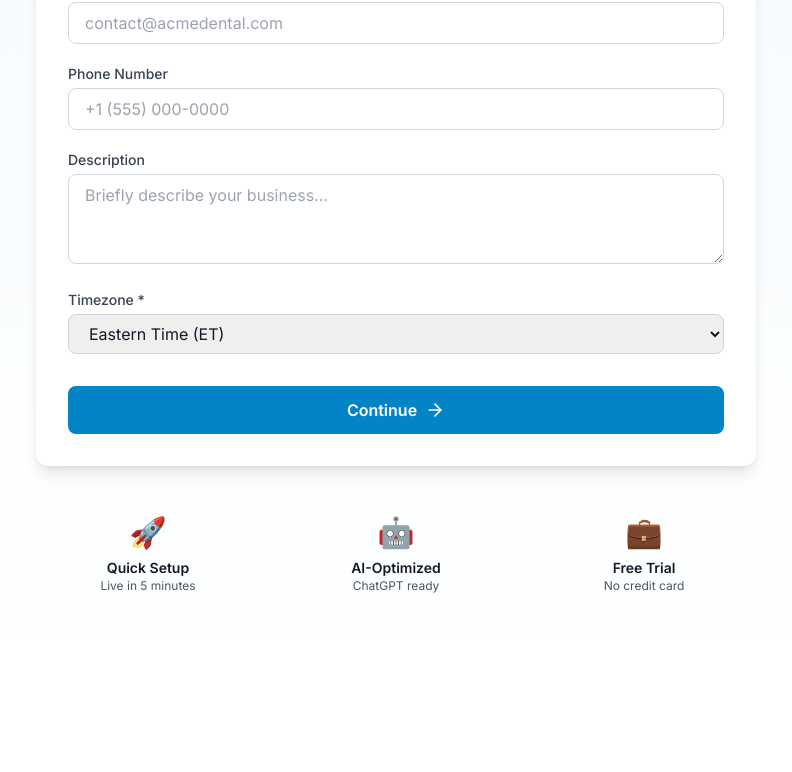
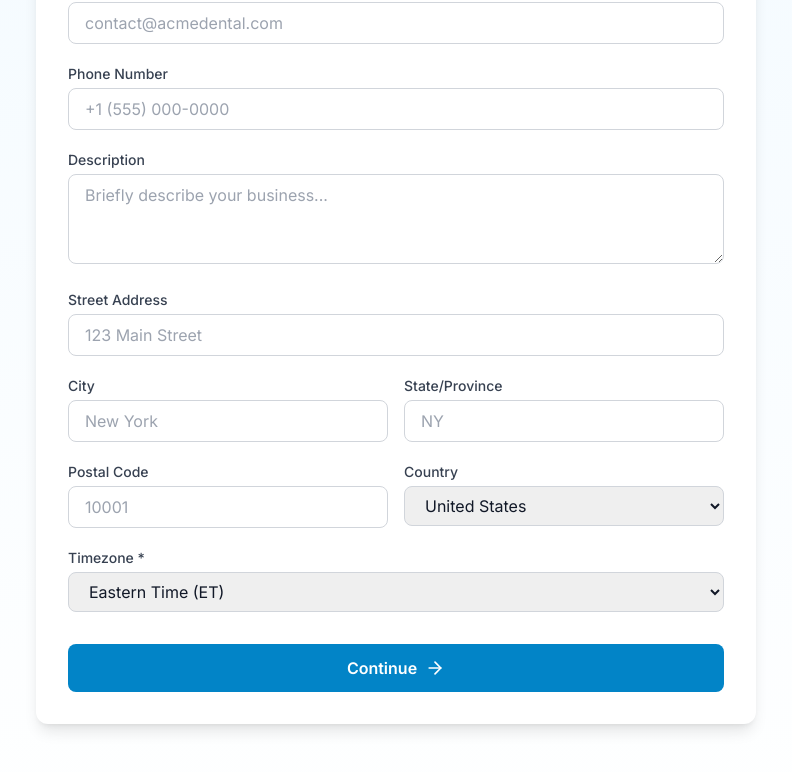
Before and after one commit to PlenzdorC/ai-agent-booking-test, a Next.js app: page /register in a window 1280 px wide. Shown: the part 529-1301 px from the top of the page, without its empty margins (244-1036 px from the left). Before the commit the page ends 1171 px from the top, so only its background shows below. Built offline with nearby package versions, Linux system fonts and the light colour scheme.

Commit message:
Add address fields to registration form (street, city, state, postal code, country)

```diff
--- a/src/app/api/companies/register/route.ts
+++ b/src/app/api/companies/register/route.ts
@@ -10,10 +10,12 @@ const RegisterSchema = z.object({
   email: z.string().email('Invalid email address'),
   phone: z.string().optional(),
   description: z.string().optional(),
-  timezone: z.string().default('America/New_York'),
+  address: z.string().optional(),
   city: z.string().optional(),
   state: z.string().optional(),
+  postal_code: z.string().optional(),
   country: z.string().default('USA'),
+  timezone: z.string().default('America/New_York'),
   service: z.object({
     name: z.string().min(2, 'Service name must be at least 2 characters'),
     duration_minutes: z.number().min(5).max(480),
--- a/src/app/register/page.tsx
+++ b/src/app/register/page.tsx
@@ -14,6 +14,11 @@ export default function RegisterPage() {
   const [email, setEmail] = useState('')
   const [phone, setPhone] = useState('')
   const [description, setDescription] = useState('')
+  const [address, setAddress] = useState('')
+  const [city, setCity] = useState('')
+  const [state, setState] = useState('')
+  const [postalCode, setPostalCode] = useState('')
+  const [country, setCountry] = useState('USA')
   const [timezone, setTimezone] = useState('America/New_York')
 
   // Service info
@@ -44,6 +49,11 @@ export default function RegisterPage() {
           email,
           phone,
           description,
+          address,
+          city,
+          state,
+          postal_code: postalCode,
+          country,
           timezone,
           service: {
             name: serviceName,
@@ -188,6 +198,81 @@ export default function RegisterPage() {
                 </div>
 
                 <div>
+                  <label htmlFor="address" className="block text-sm font-medium text-gray-700 mb-1">
+                    Street Address
+                  </label>
+                  <input
+                    type="text"
+                    id="address"
+                    value={address}
+                    onChange={(e) => setAddress(e.target.value)}
+                    className="w-full px-4 py-2 border border-gray-300 rounded-lg focus:ring-2 focus:ring-primary-500 focus:border-transparent"
+                    placeholder="123 Main Street"
+                  />
+                </div>
+
+                <div className="grid grid-cols-2 gap-4">
+                  <div>
+                    <label htmlFor="city" className="block text-sm font-medium text-gray-700 mb-1">
+                      City
+                    </label>
+                    <input
+                      type="text"
+                      id="city"
+                      value={city}
+                      onChange={(e) => setCity(e.target.value)}
+                      className="w-full px-4 py-2 border border-gray-300 rounded-lg focus:ring-2 focus:ring-primary-500 focus:border-transparent"
+                      placeholder="New York"
+                    />
+                  </div>
+                  <div>
+                    <label htmlFor="state" className="block text-sm font-medium text-gray-700 mb-1">
+                      State/Province
+                    </label>
+                    <input
+                      type="text"
+                      id="state"
+                      value={state}
+                      onChange={(e) => setState(e.target.value)}
+                      className="w-full px-4 py-2 border border-gray-300 rounded-lg focus:ring-2 focus:ring-primary-500 focus:border-transparent"
+                      placeholder="NY"
+                    />
+                  </div>
+                </div>
+
+                <div className="grid grid-cols-2 gap-4">
+                  <div>
+                    <label htmlFor="postalCode" className="block text-sm font-medium text-gray-700 mb-1">
+                      Postal Code
+                    </label>
+                    <input
+                      type="text"
+                      id="postalCode"
+                      value={postalCode}
+                      onChange={(e) => setPostalCode(e.target.value)}
+                      className="w-full px-4 py-2 border border-gray-300 rounded-lg focus:ring-2 focus:ring-primary-500 focus:border-transparent"
+                      placeholder="10001"
+                    />
+                  </div>
+                  <div>
+                    <label htmlFor="country" className="block text-sm font-medium text-gray-700 mb-1">
+                      Country
+                    </label>
+                    <select
+                      id="country"
+                      value={country}
+                      onChange={(e) => setCountry(e.target.value)}
+                      className="w-full px-4 py-2 border border-gray-300 rounded-lg focus:ring-2 focus:ring-primary-500 focus:border-transparent"
+                    >
+                      <option value="USA">United States</option>
+                      <option value="Deutschland">Germany</option>
+                      <option value="UK">United Kingdom</option>
+                      <option value="Canada">Canada</option>
+                    </select>
+                  </div>
+                </div>
+
+                <div>
                   <label htmlFor="timezone" className="block text-sm font-medium text-gray-700 mb-1">
                     Timezone *
                   </label>
@@ -204,6 +289,7 @@ export default function RegisterPage() {
                     <option value="America/Los_Angeles">Pacific Time (PT)</option>
                     <option value="Europe/London">London (GMT)</option>
                     <option value="Europe/Paris">Paris (CET)</option>
+                    <option value="Europe/Berlin">Berlin (CET)</option>
                   </select>
                 </div>
               </div>
```
